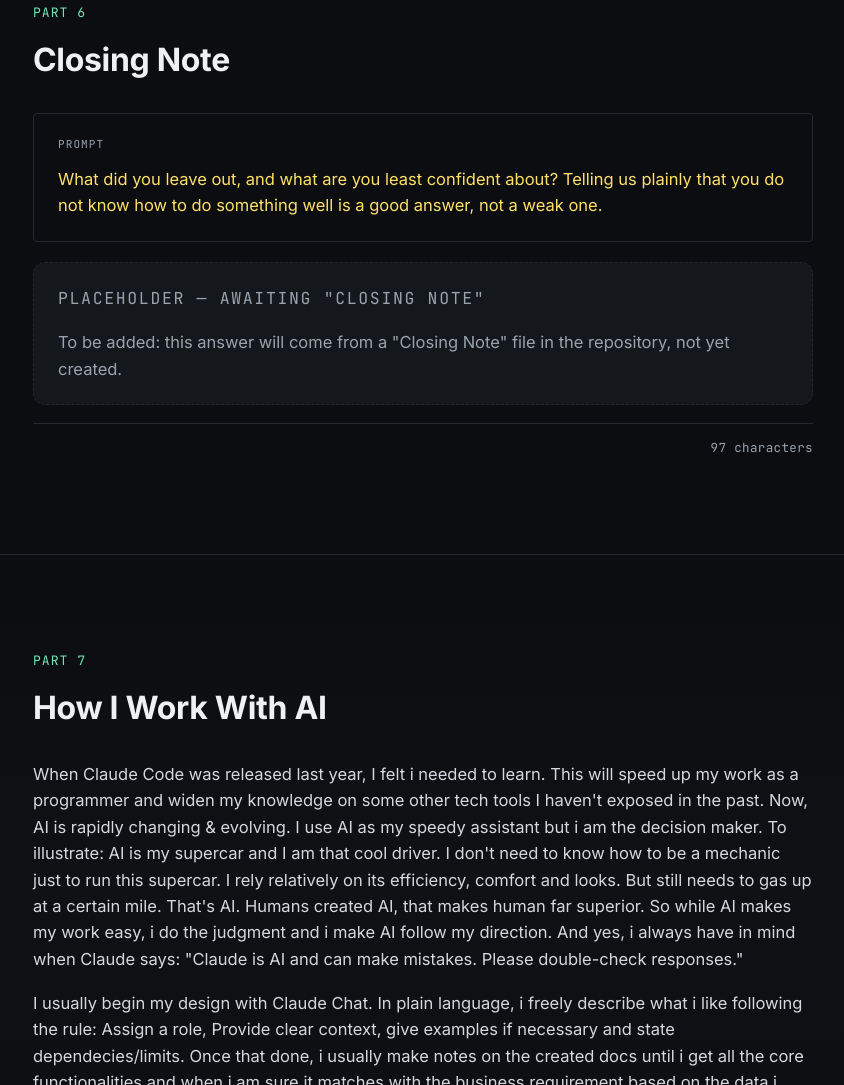
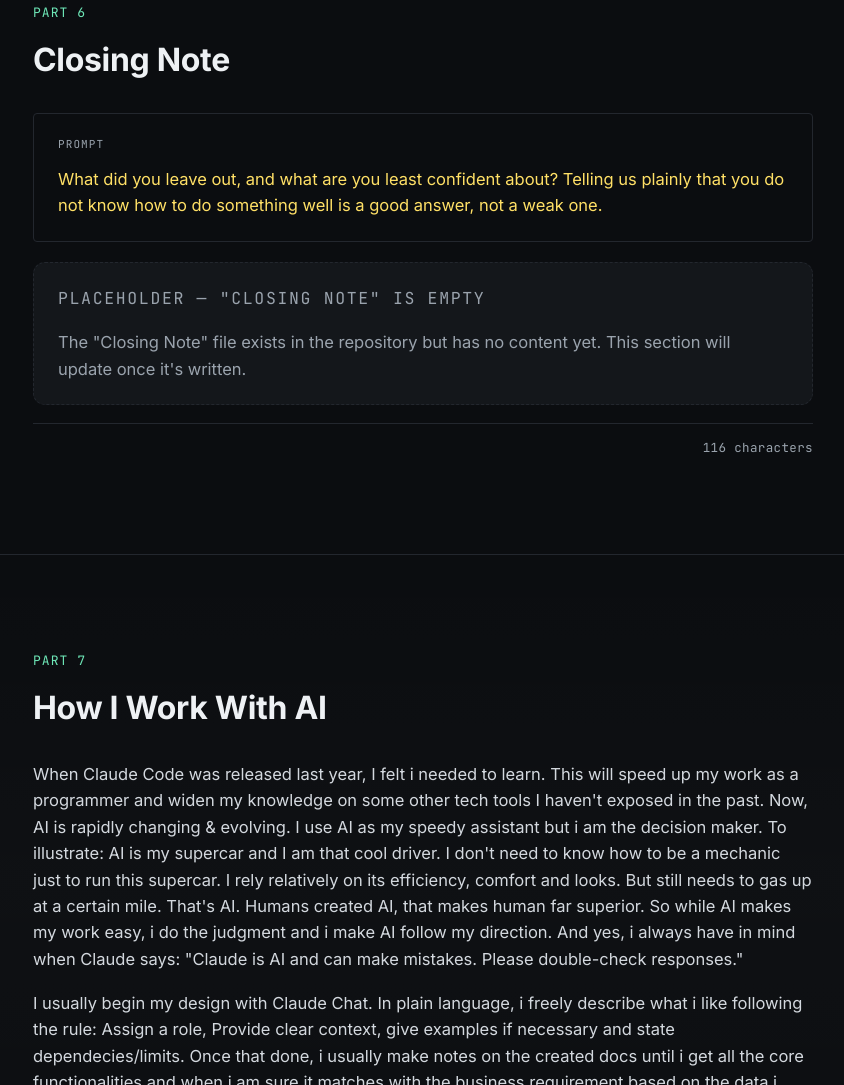
Before and after one commit to cyberussell/benoz, a website: page public/index.html in a window 1280 px wide. Shown: the part 4336-5421 px from the top of the page, without its empty margins (217-1061 px from the left). Drawn offline with Linux system fonts and the light colour scheme.

Commit message:
Update Part 6 placeholder wording now that Closing Note exists
The file was created on GitHub but is still empty; wording now
reflects that instead of implying the file itself is missing.

```diff
--- a/public/index.html
+++ b/public/index.html
@@ -222,8 +222,8 @@
           <p class="brief-text">What did you leave out, and what are you least confident about? Telling us plainly that you do not know how to do something well is a good answer, not a weak one.</p>
         </div>
         <div class="placeholder-block">
-          <p class="placeholder-label">Placeholder — awaiting "Closing Note"</p>
-          <p id="part-6-response">To be added: this answer will come from a "Closing Note" file in the repository, not yet created.</p>
+          <p class="placeholder-label">Placeholder — "Closing Note" is empty</p>
+          <p id="part-6-response">The "Closing Note" file exists in the repository but has no content yet. This section will update once it's written.</p>
         </div>
       </div>
       <p class="char-count" data-char-count-for="part-6-response"></p>
```
